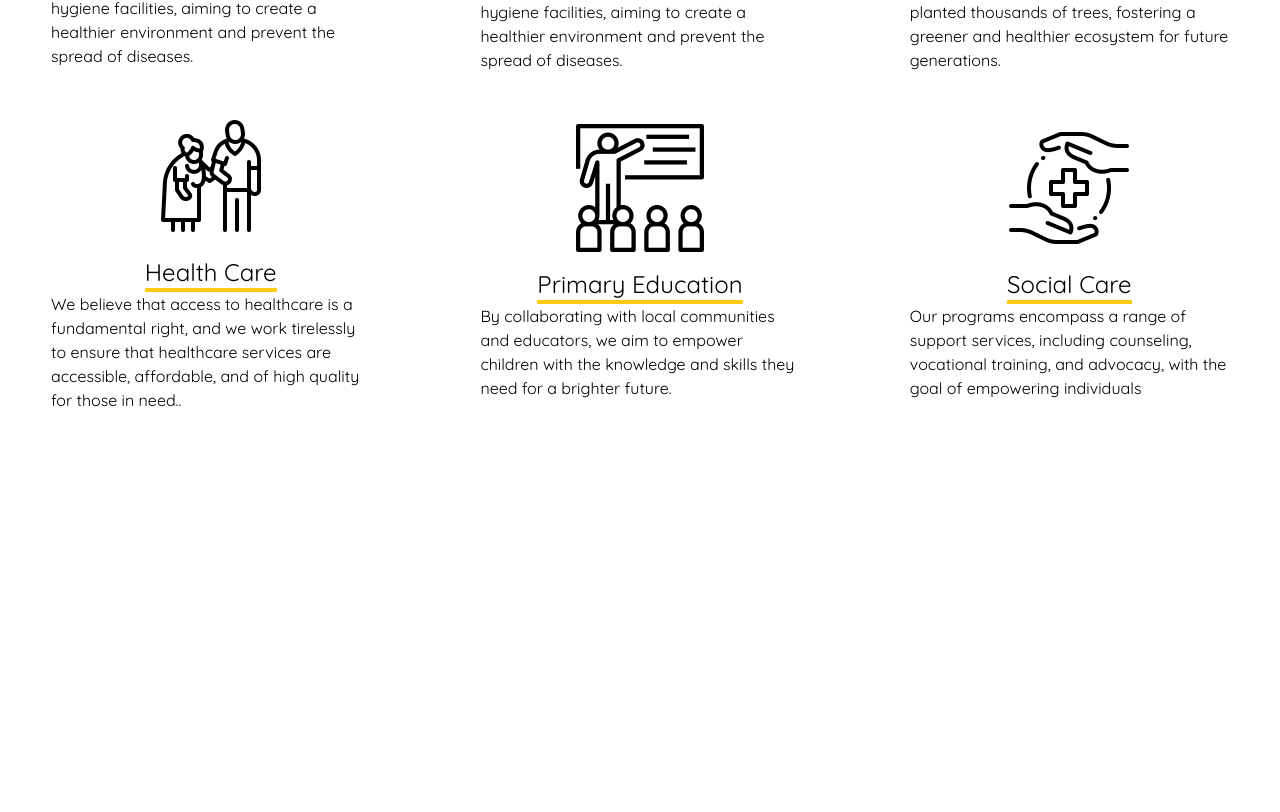
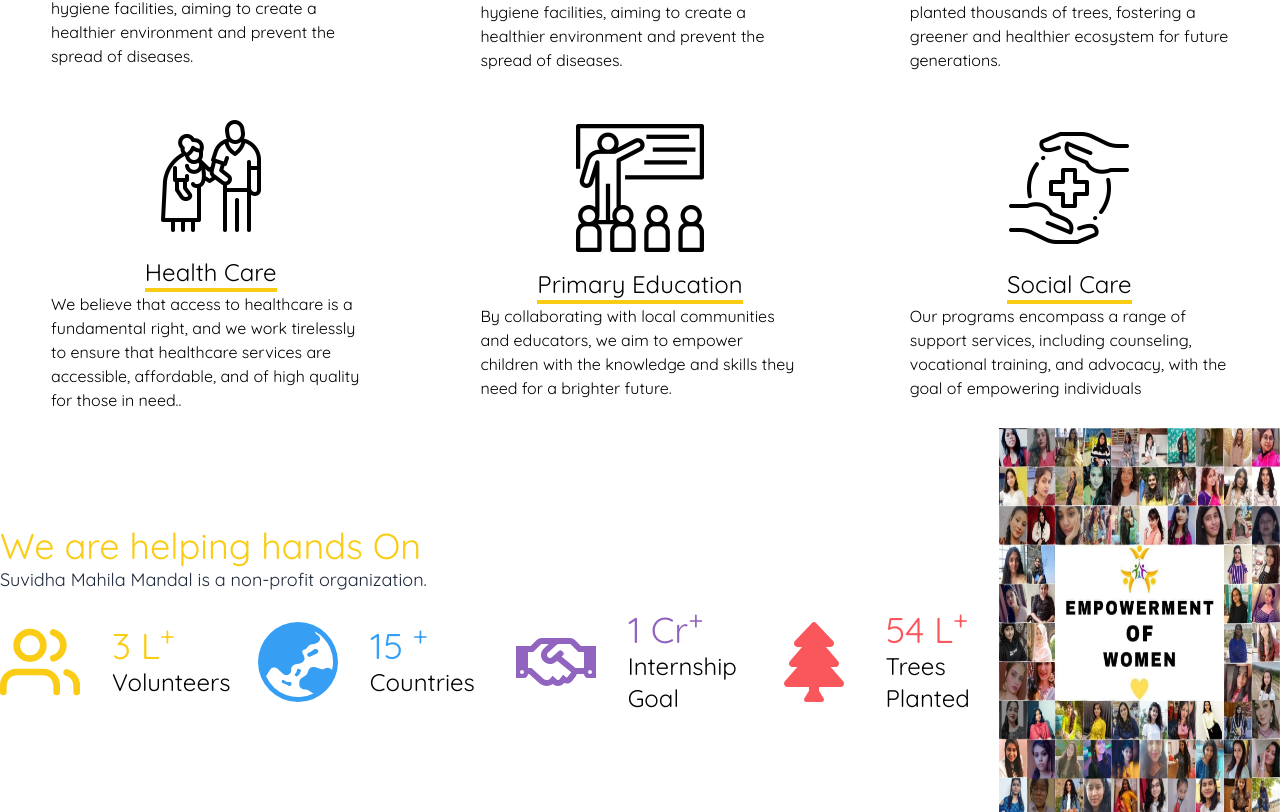
Before and after one commit to Shuvo-Roy/Suvidha-Foundation, a React (Vite) app: page / in a window 1280 px wide. Shown: the part 1750-2562 px from the top of the page. Before the commit the page ends 2178 px from the top, so only its background shows below. Built offline with nearby package versions, Linux system fonts and the light colour scheme.

Commit message:
helping hand

```diff
--- a/src/components/HelpHand.jsx
+++ b/src/components/HelpHand.jsx
@@ -5,10 +5,12 @@ import hand from '../assets/icons/holding-hand.png'
 import home from '../assets/icons/nursing-home.png'
 import social from '../assets/icons/social-responsibility.png'
 import protection from '../assets/icons/protection.png'
+import HelpHandDown from './HelpHandDown'
 
 
 export default function HelpHand() {
   return (
+    <div>
     <div className='flex flex-col'>
 
     <div className='flex flex-col items-center justify-center'>
@@ -89,6 +91,6 @@ export default function HelpHand() {
 
     </div>
 
-    </div>
+    </div><HelpHandDown/></div>
   )
 }
--- /dev/null
+++ b/src/components/HelpHandDown.jsx
@@ -0,0 +1,70 @@
+import React from "react";
+import { FiUsers } from "react-icons/fi";
+import { FaRegHandshake, FaTree } from "react-icons/fa";
+import { BsGlobeAsiaAustralia } from "react-icons/bs";
+
+import suvidha from "../assets/about.jpg";
+export default function HelpHandDown() {
+  return (
+    <div className="flex sm:flex-col lg:flex-row items-center justify-evenly gap-8">
+      <div className="">
+        <h1 className="text-yellow text-4xl">We are helping hands On</h1>
+        <p className="text-slate text-lg">Suvidha Mahila Mandal is a non-profit organization.</p>
+        <div className="grid grid-cols-2 lg:grid-cols-4 gap-16 mt-4">
+          <div className="flex flex-row items-center text-2xl gap-4">
+            <div>
+              <FiUsers className="h-20 w-20 text-yellow"/>
+            </div>
+            <div className="h-full w-1 bg-yellow"></div>
+            <div>
+              <p className="text-4xl text-yellow">
+                3 L<sup>+</sup>
+              </p>
+              <h1>Volunteers</h1>
+            </div>
+          </div>
+
+          <div className="flex flex-row items-center text-2xl gap-4">
+            <div>
+              <BsGlobeAsiaAustralia className="h-20 w-20 text-sky"/>
+            </div>
+            <div className="h-full w-1 bg-yellow"></div>
+            <div>
+              <p className="text-4xl text-sky">
+                15 <sup>+</sup>
+              </p>
+              <h1>Countries</h1>
+            </div>
+          </div>
+          <div className="flex flex-row items-center text-2xl gap-4">
+            <div>
+              <FaRegHandshake className="h-20 w-20 text-megenta"/>
+            </div>
+            <div className="h-full w-1 bg-yellow"></div>
+            <div>
+              <p className="text-4xl text-megenta">
+                1 Cr<sup>+</sup>
+              </p>
+              <h1>Internship Goal</h1>
+            </div>
+          </div>
+          <div className="flex flex-row items-center text-2xl gap-4">
+            <div>
+              <FaTree className="h-20 w-20 text-red"/>
+            </div>
+            <div className="h-full w-1 bg-yellow"></div>
+            <div>
+              <p className="text-4xl text-red">
+                54 L<sup>+</sup>
+              </p>
+              <h1>Trees Planted</h1>
+            </div>
+          </div>
+        </div>
+      </div>
+      <div>
+        <img src={suvidha} alt="suvidha" className="h-96 w-96" />
+      </div>
+    </div>
+  );
+}
```
